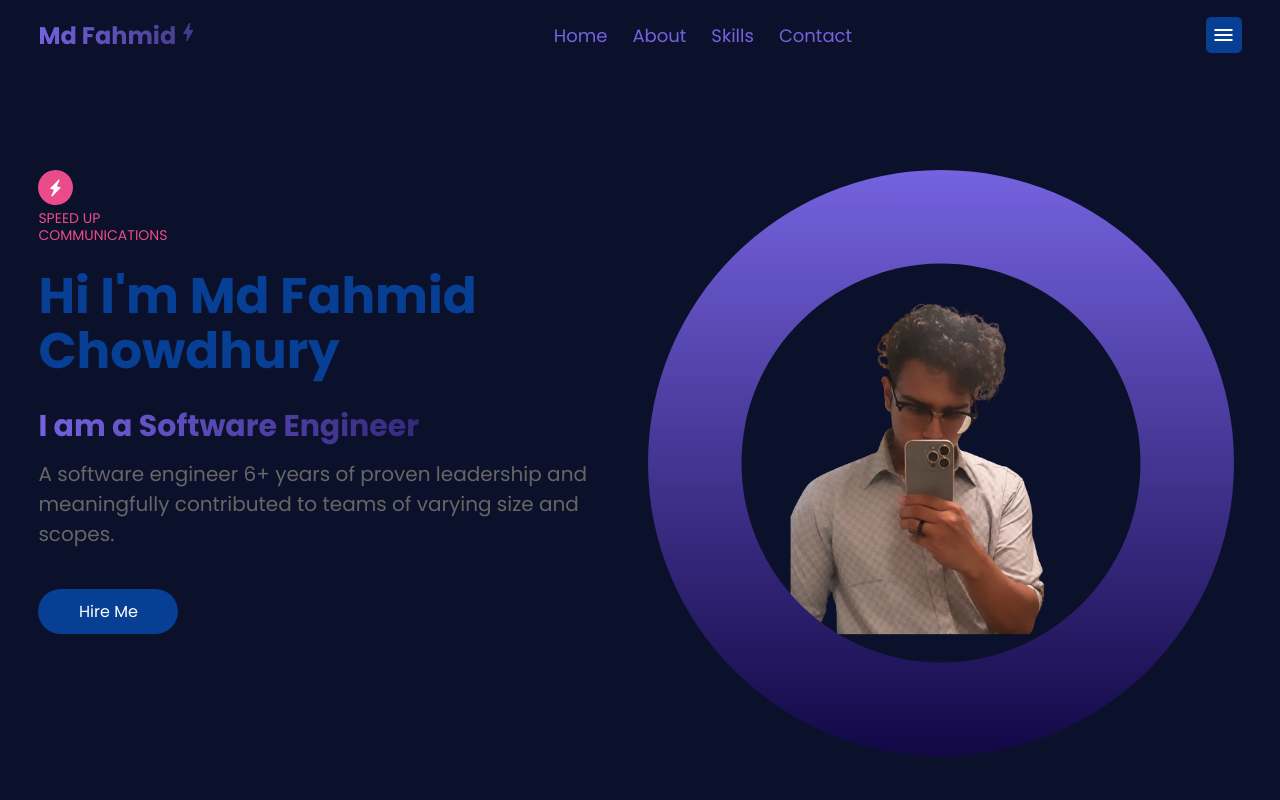
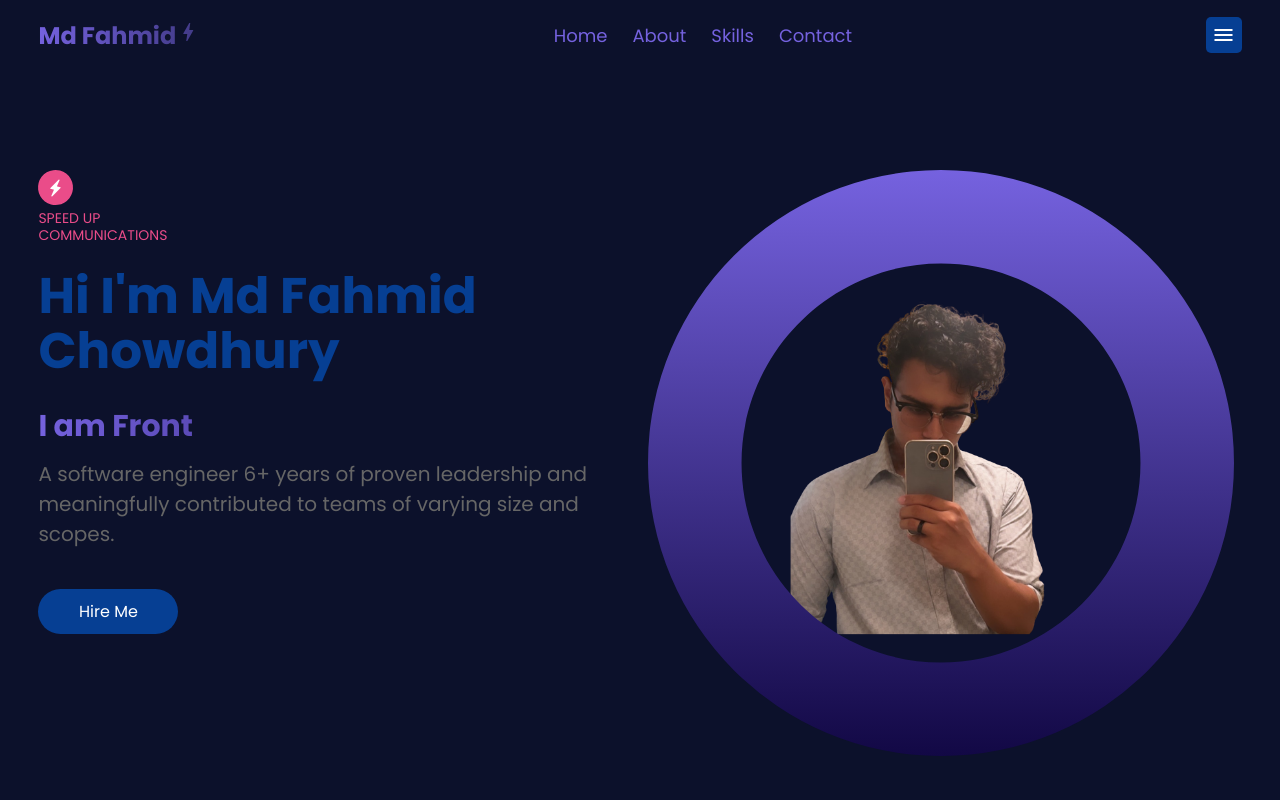
Before and after one commit to kiisi/md_fahmid_portfolio, a React (Create React App) app: page / in a window 1280 px wide. Shown: the top 800 px of the page. Built offline with nearby package versions, Linux system fonts and the light colour scheme.

Commit message:
Done adding typewriter

```diff
--- a/package.json
+++ b/package.json
@@ -9,6 +9,7 @@
     "react": "^18.2.0",
     "react-dom": "^18.2.0",
     "react-scripts": "5.0.1",
+    "typewriter-effect": "^2.19.0",
     "web-vitals": "^2.1.4"
   },
   "scripts": {
--- a/src/components/Home/Hero/Hero.css
+++ b/src/components/Home/Hero/Hero.css
@@ -43,6 +43,7 @@
     font-size: 5rem;
     line-height:5.5rem;
     color:#063F93;
+    display:flex;
 }
 .hero-content-l-2 h2{
     font-size:3rem;
@@ -124,3 +125,7 @@
         padding-right:0;
     }
 }
+
+.Typewriter{
+    display:inline;
+}
--- a/src/components/Home/Hero/Hero.js
+++ b/src/components/Home/Hero/Hero.js
@@ -2,6 +2,7 @@ import React from 'react'
 import './Hero.css'
 import heroImg from '../../Images/jat.png';
 import heroCircle from "../../Images/hero-circle.svg"
+import Typewriter from 'typewriter-effect';
 
 const Hero = () => {
     return (
@@ -20,7 +21,14 @@ const Hero = () => {
                                 <h1>Hi I'm Md Fahmid Chowdhury</h1>
                             </div>
                             <div className="hero-content-l-2">
-                                <h2>I am a Software Engineer</h2>
+                                <h2><span>I am</span> <Typewriter
+                                        options={{
+                                            strings: ['Software Engineer', 'Front End Developer', 'Data Analyst'],
+                                            autoStart: true,
+                                            loop: true,
+                                        }}
+                                    />
+                                </h2>
                             </div>
                             <div className="hero-content-l-3">
                                 <p>A software engineer 6+ years of proven leadership and meaningfully contributed to teams of varying size and scopes.</p>
@@ -34,10 +42,10 @@ const Hero = () => {
                 </div>
                 <div className="hero-image-wrapper">
                     <div className="hero-image-circle">
-                        <img src={heroCircle} alt="hero_circle"/>
+                        <img src={heroCircle} alt="hero_circle" />
                     </div>
                     <div className="hero-image">
-                        <img src={heroImg} alt="hero_image"/>
+                        <img src={heroImg} alt="hero_image" />
                     </div>
                 </div>
             </div>
--- a/src/components/Home/Projects/Projects.js
+++ b/src/components/Home/Projects/Projects.js
@@ -1,7 +1,7 @@
 import React from 'react'
 import './Projects.css'
 import hoobank from '../../Images/hoobank.jpg'
-import fastfood from '../../Images/fastfood.PNG'
+import robot from '../../Images/robot.PNG'
 import homework from '../../Images/homework.PNG'
 
 const Projects = () => {
@@ -23,10 +23,10 @@ const Projects = () => {
                     </div>
                     <div className="projects-logistics-card">
                         <div className="projects-logistics-card-img">
-                            <img src={fastfood} alt="fastfood" />
+                            <img src={robot} alt="robot" />
                         </div>
                         <div className="projects-logistics-card-caption">
-                            <div className="projects-logistics-card-caption-main"><h1>Fast Food</h1></div>
+                            <div className="projects-logistics-card-caption-main"><h1>Medical Insurance</h1></div>
                         </div>
                     </div>
                     <div className="projects-logistics-card">
```
Also changed, not shown: src/components/Images/robot.PNG (added), 1 other file (tests, documents, lock files or other folders).
